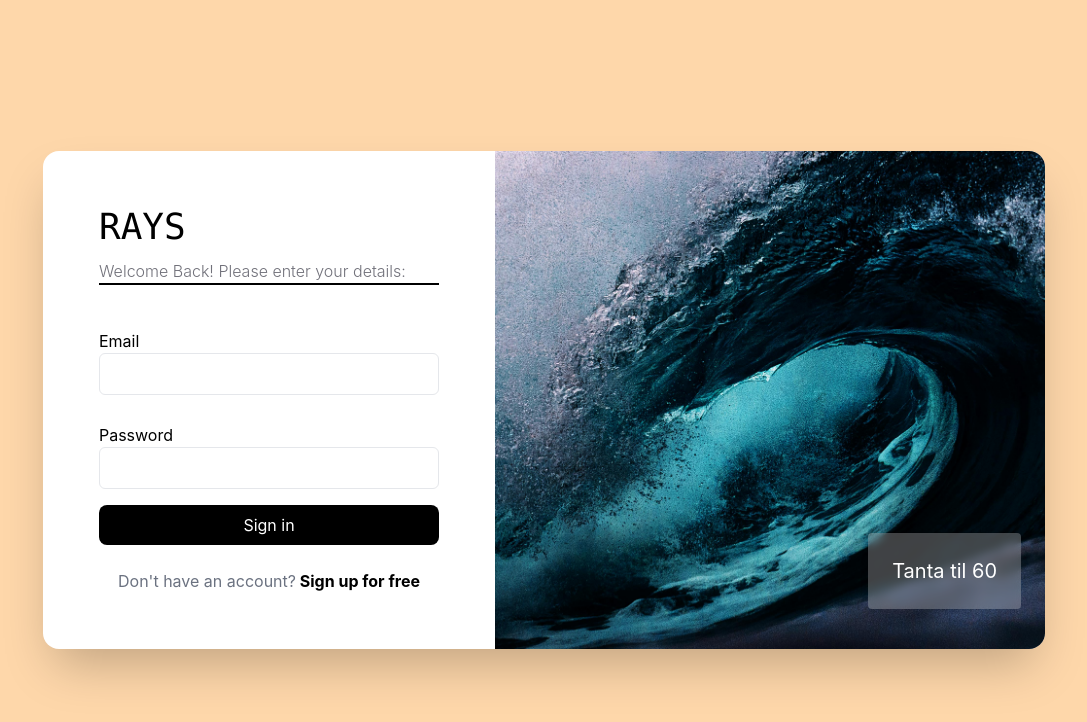
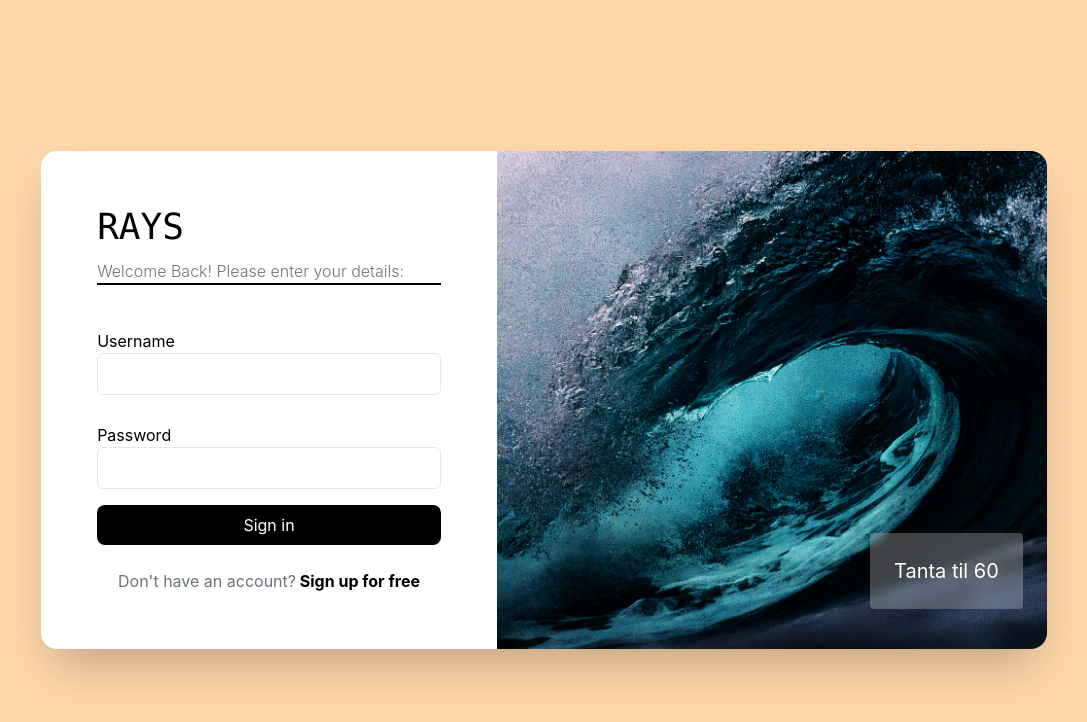
Before and after one commit to younes2808/ITPE3200, a React (Create React App) app in the folder clientapp/: page / in a window 1280 px wide. Shown: the top 722 px of the page, without its empty margins (96-1183 px from the left). Built offline with nearby package versions, Linux system fonts and the light colour scheme.

Commit message:
La til hover-effect på knapp

```diff
--- a/clientapp/src/Pages/HomePage.jsx
+++ b/clientapp/src/Pages/HomePage.jsx
@@ -16,13 +16,13 @@ const HomePage = () => {
           </span>
 
           <div className="py-3">
-            <span className="mb-2 text-md">Email</span>
+            <span className="mb-2 text-md">Username</span>
             <input
               type="text"
               className="w-full p-2 border border-gray-200 rounded-md
             placeholder:font-light placeholder:text-gray-500"
-              name="email"
-              id="email"
+              name="username"
+              id="username"
             ></input>
           </div>
           <div className="py-4">
@@ -42,7 +42,7 @@ const HomePage = () => {
           </button>
           <div className="text-center text-gray-500">
             Don't have an account?
-            <span className="font-bold text-black"> Sign up for free</span>
+            <span className="font-bold text-black hover:text-gray-300"> Sign up for free</span>
           </div>
         </div>
         <div className="relative">
```
